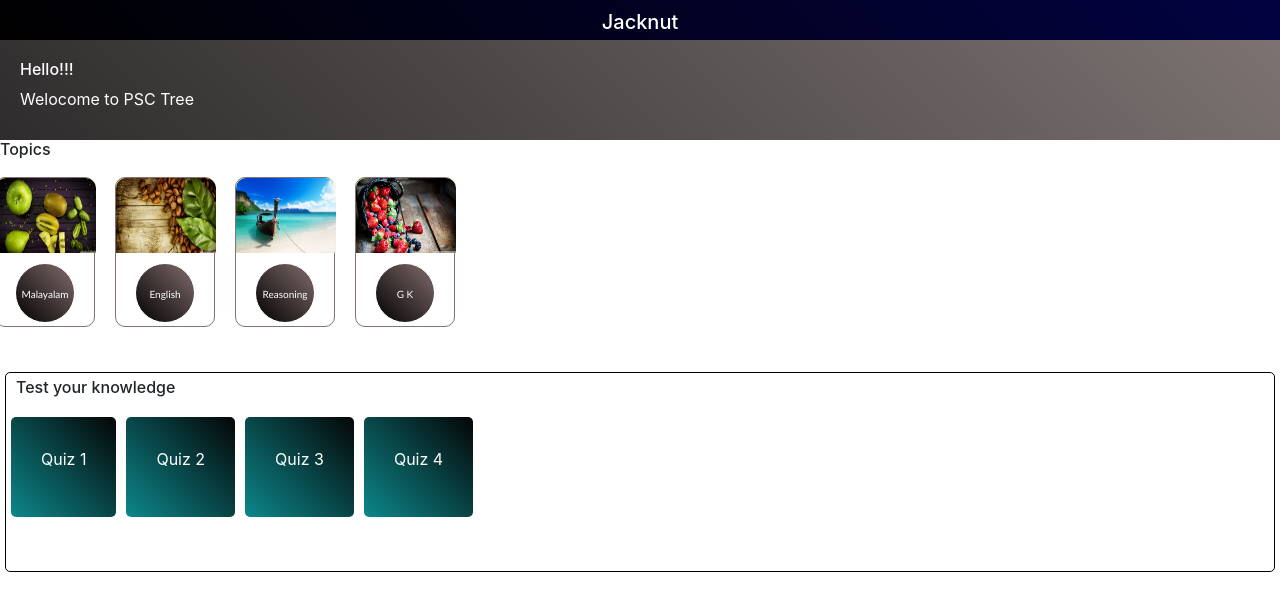
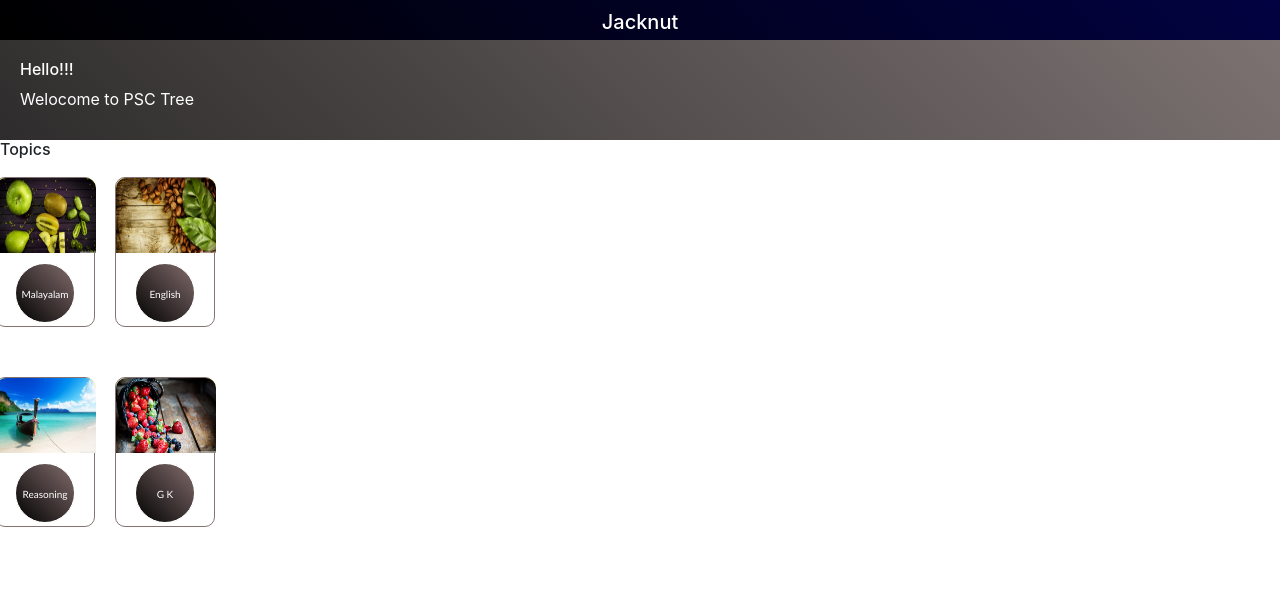
Before and after one commit to Arun-goog/psctree, a plain HTML site: page index.html in a window 1280 px wide. Drawn offline with nearby package versions, Linux system fonts and the light colour scheme.

Commit message:
Add files via upload

```diff
--- a/index.html
+++ b/index.html
@@ -24,7 +24,7 @@
 
     </div>
 
-    <div  >
+    <div id="topi" >
         <h6>Topics</h6>
     </div>
     <div id="topics" class="row">
@@ -52,6 +52,15 @@
             </div>
 
         </div>
+
+    </div>
+
+
+
+
+    <div id="topics" class="row">
+
+
         <div id="malayalam">
             <div id="malayalam-top">
                 <img src="thailand.jpg" height="75px" width="100px" alt="">
@@ -79,22 +88,7 @@
         </div>
     </div>
 
-    <div id="test">
-        <h6>Test your knowledge</h6>
-        <div id="quiz01">
-            <p>Quiz 1</p>
-        </div>
-        <div id="quiz02">
-            <p>Quiz 2</p>
-        </div>
-        <div id="quiz03">
-            <p>Quiz 3</p>
-        </div>
-        <div id="quiz04">
-            <p>Quiz 4</p>
-        </div>
 
-    </div>
 
 
 
```
